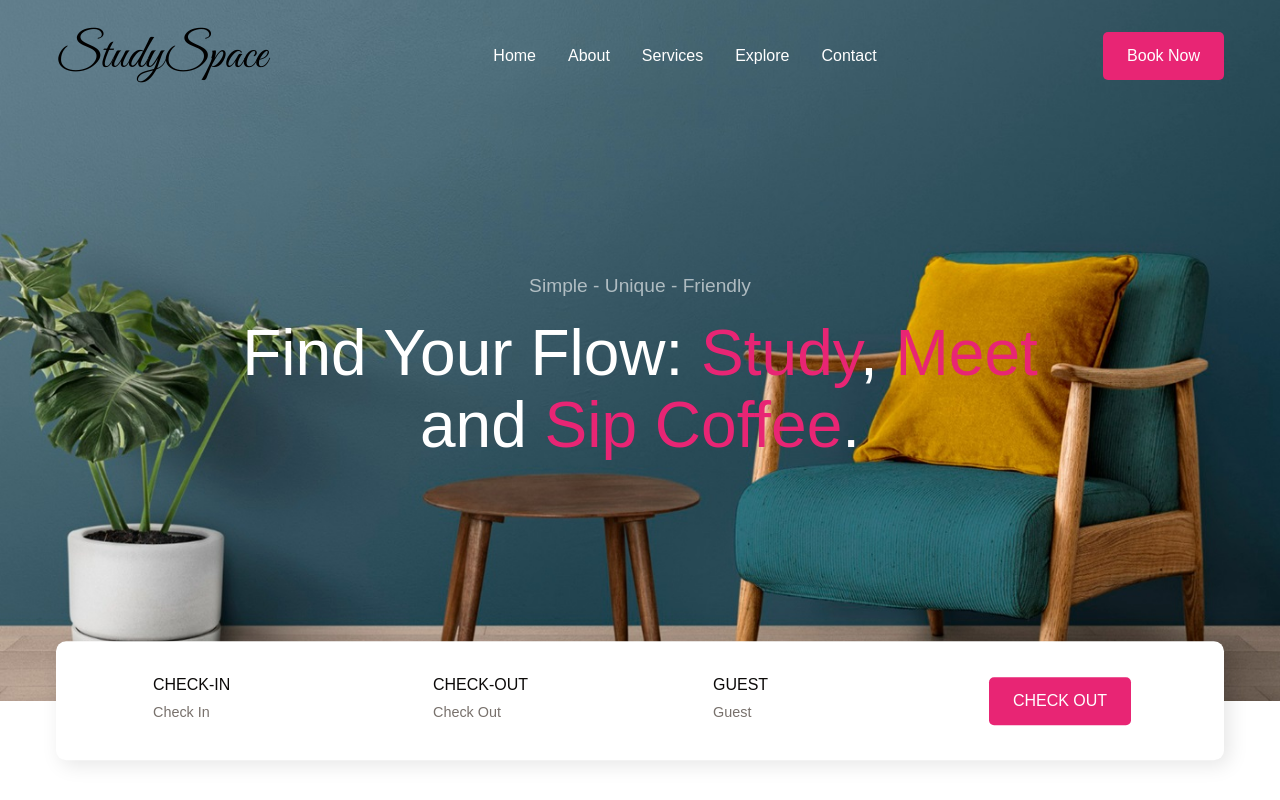
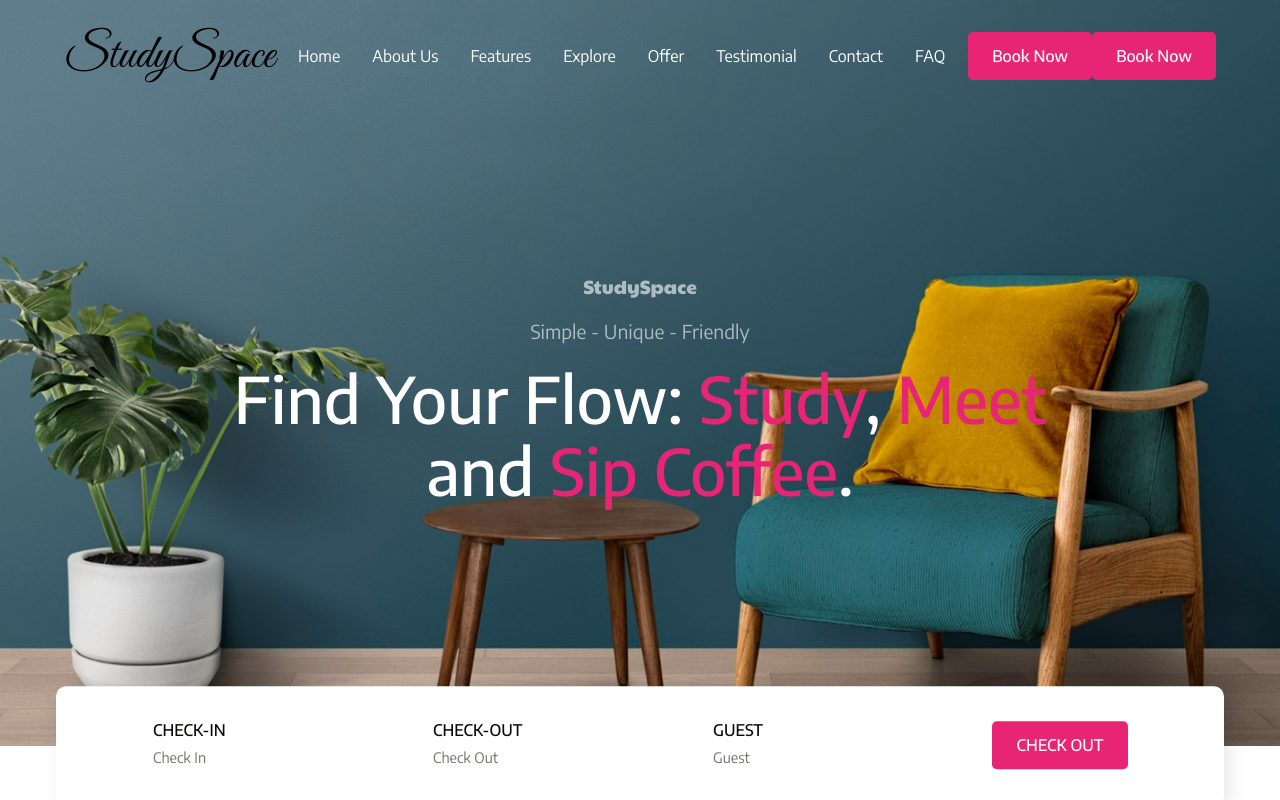
Before and after one commit to ThuongMinhMai/StudySpace, a React (Vite) app: page / in a window 1280 px wide. Shown: the top 800 px of the page. Built offline with nearby package versions, Linux system fonts and the light colour scheme.

Commit message:
config font family

```diff
--- a/index.html
+++ b/index.html
@@ -6,6 +6,8 @@
     <link rel="preconnect" href="https://fonts.googleapis.com">
     <link rel="preconnect" href="https://fonts.gstatic.com" crossorigin>
     <link href="https://fonts.googleapis.com/css2?family=Great+Vibes&display=swap" rel="stylesheet">
+    <link href="https://fonts.googleapis.com/css2?family=Paytone+One&display=swap" rel="stylesheet">
+    <link href="https://fonts.googleapis.com/css2?family=Encode+Sans:wght@100..900&family=Paytone+One&display=swap" rel="stylesheet">
     <meta name="viewport" content="width=device-width, initial-scale=1.0" />
     <title>Study Space</title>
   </head>
--- a/package.json
+++ b/package.json
@@ -21,6 +21,7 @@
     "eslint-plugin-prettier": "^5.1.3",
     "eslint-plugin-react": "^7.34.1",
     "eslint-plugin-tailwindcss": "^3.15.1",
+    "lucide-react": "^0.436.0",
     "prettier": "^3.2.5",
     "react": "^18.2.0",
     "react-dom": "^18.2.0",
--- a/src/components/global/templates/HomePage.tsx
+++ b/src/components/global/templates/HomePage.tsx
@@ -10,7 +10,8 @@ import twitter from '../../../assets/twitter.png'
 import room1 from '../../../assets/room-1.jpg'
 import room2 from '../../../assets/room-2.jpg'
 import room3 from '../../../assets/room-3.jpg'
-
+import { TableOfContents } from 'lucide-react'
+import { X } from 'lucide-react'
 const HomePage = () => {
   const [isMenuOpen, setIsMenuOpen] = useState(false)
 
@@ -79,8 +80,8 @@ const HomePage = () => {
     const scrollRevealOption = {
       distance: '50px',
       origin: 'bottom',
-      duration: 1000,
-    };
+      duration: 1000
+    }
 
     const revealElements = [
       { selector: '.header__container p', options: { ...scrollRevealOption } },
@@ -91,37 +92,43 @@ const HomePage = () => {
       { selector: '.about__content .section__description', options: { ...scrollRevealOption, delay: 1500 } },
       { selector: '.about__btn', options: { ...scrollRevealOption, delay: 2000 } },
       { selector: '.room__card', options: { ...scrollRevealOption, interval: 500 } },
-      { selector: '.service__list li', options: { ...scrollRevealOption, interval: 500, origin: 'right' } },
-    ];
+      { selector: '.service__list li', options: { ...scrollRevealOption, interval: 500, origin: 'right' } }
+    ]
 
     revealElements.forEach(({ selector, options }) => {
-      ScrollReveal().reveal(selector, options);
-    });
+      ScrollReveal().reveal(selector, options)
+    })
 
     // Cleanup function
     return () => {
       revealElements.forEach(({ selector }) => {
-        const elements = document.querySelectorAll(selector);
+        const elements = document.querySelectorAll(selector)
         elements.forEach((el) => {
-          const htmlElement = el as HTMLElement;
-          htmlElement.style.opacity = '';
-          htmlElement.style.transform = '';
-        });
-      });
-    };
-  }, []);
-
+          const htmlElement = el as HTMLElement
+          htmlElement.style.opacity = ''
+          htmlElement.style.transform = ''
+        })
+      })
+    }
+  }, [])
 
   return (
     <div>
       <header className='header'>
-        <nav className=' '>
-          <div className='nav__bar'>
+        <nav className='px-16 max-w-full'>
+          <div className='nav__bar '>
             <div className=''>
               <p className='font-greatvibes text-5xl'>StudySpace</p>
             </div>
             <div className='nav__menu__btn' id='menu-btn' onClick={handleMenuToggle}>
               <i className={isMenuOpen ? 'ri-close-line' : 'ri-menu-line'}></i>
+              <div>
+                {isMenuOpen ? (
+                  <X className='w-6 h-6 text-gray-800' />
+                ) : (
+                  <TableOfContents className='w-6 h-6 text-gray-800' />
+                )}
+              </div>
             </div>
           </div>
           <ul className={`nav__links ${isMenuOpen ? 'open' : ''}`} id='nav-links' onClick={closeMenu}>
@@ -129,21 +136,39 @@ const HomePage = () => {
               <a href='#home'>Home</a>
             </li>
             <li>
-              <a href='#about'>About</a>
+              <a href='#about'>About Us</a>
             </li>
             <li>
+              <a href='#service'>Features</a>
+            </li>
+            {/* <li>
               <a href='#service'>Services</a>
+            </li> */}
+            <li>
+              <a href='#room'>Explore</a>
             </li>
             <li>
-              <a href='#explore'>Explore</a>
+              <a href='#explore'>Offer</a>
+            </li>
+            <li>
+              <a href='#explore'>Testimonial</a>
             </li>
             <li>
               <a href='#contact'>Contact</a>
             </li>
+            <li>
+              <a href='#contact'>FAQ</a>
+            </li>
           </ul>
+          <div className='flex'>
+
           <button className='btn nav__btn'>Book Now</button>
+          <button className='btn nav__btn'>Book Now</button>
+          </div>
         </nav>
+
         <div className='section__container header__container' id='home'>
+        <p className="font-paytoneone ">StudySpace</p>
           <p>Simple - Unique - Friendly</p>
           <h1>
             Find Your Flow: <span>Study</span>,<span> Meet</span>
@@ -204,7 +229,7 @@ const HomePage = () => {
         </div>
       </section>
 
-      <section className='section__container room__container'>
+      <section className='section__container room__container' id='room'>
         <p className='section__subheader'>OUR LIVING ROOM</p>
         <h2 className='section__header'>The Most Memorable Rest Time Starts Here.</h2>
         <div className='room__grid'>
@@ -348,8 +373,7 @@ const HomePage = () => {
         <div className='section__container footer__container'>
           <div className='footer__col'>
             <div className=''>
-            <p className='font-greatvibes text-5xl'>StudySpace</p>
-
+              <p className='font-greatvibes text-5xl'>StudySpace</p>
             </div>
             <p className='section__description'>
               Discover a world of comfort, luxury, and adventure as you explore our curated selection of hotels, making
--- a/src/index.css
+++ b/src/index.css
@@ -94,7 +94,7 @@ body {
 }
 
 body {
-  font-family: "Poppins", sans-serif;
+  font-family: 'Encode Sans', sans-serif;
 }
 
 .header {
--- a/tailwind.config.js
+++ b/tailwind.config.js
@@ -7,7 +7,9 @@ module.exports = {
   theme: {
     extend: {
       fontFamily: {
+        encodesans: ['"Encode Sans"', 'sans-serif'],
         greatvibes: ['"Great Vibes"', 'cursive'],
+        paytoneone: ['"Paytone One"', 'sans-serif'],
       },
     }
   },
```
Also changed, not shown: 1 other file (tests, documents, lock files or other folders).
